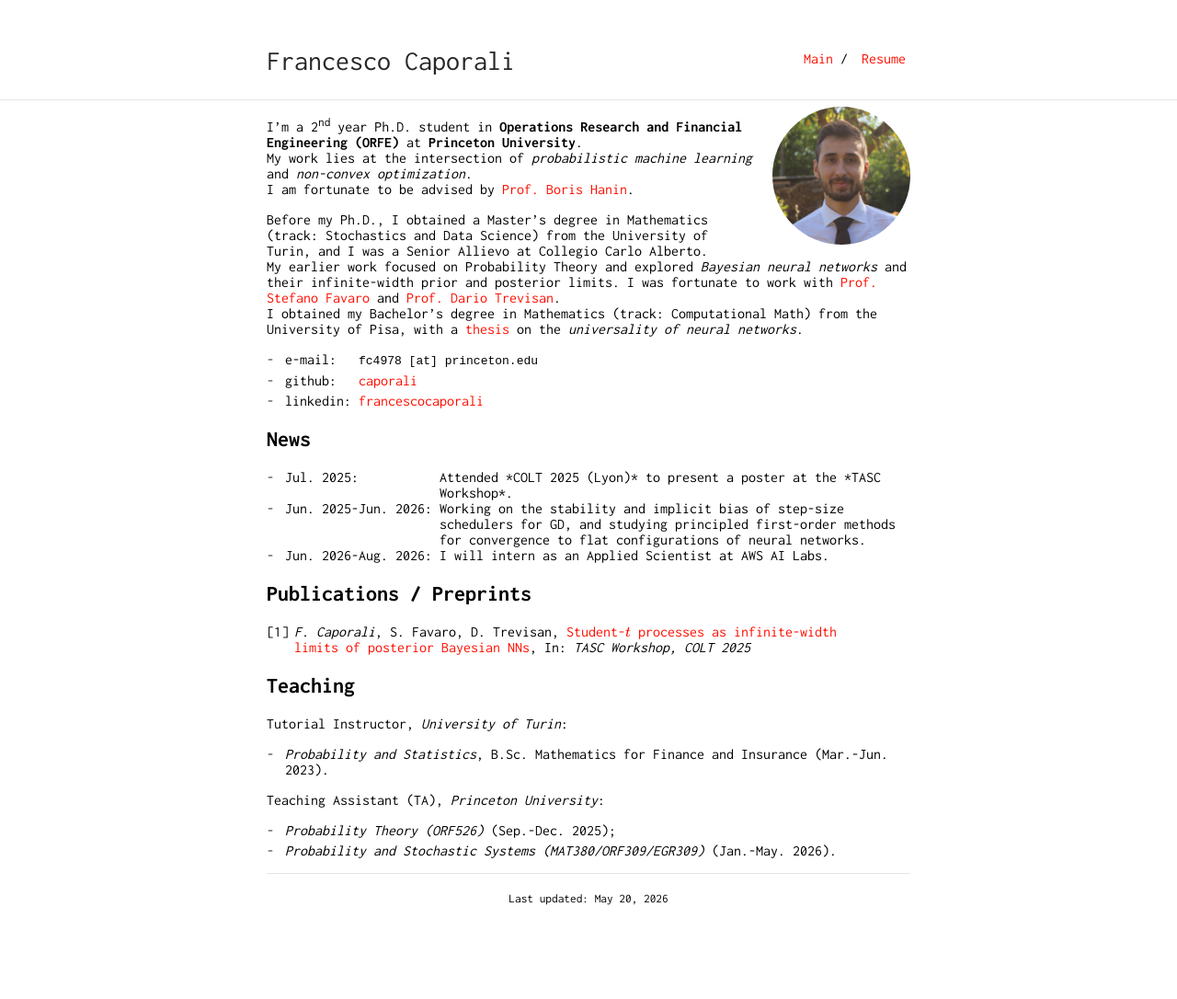
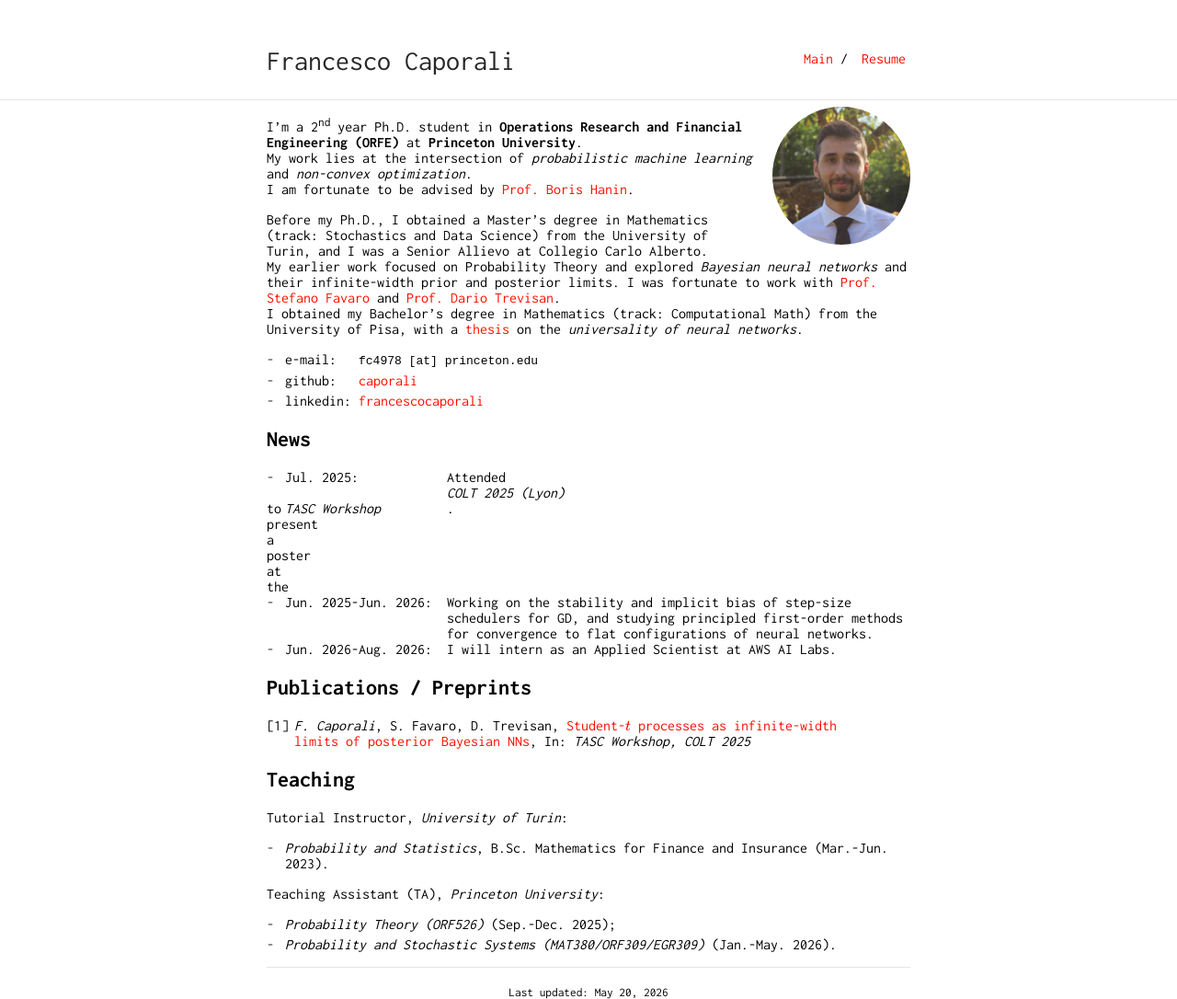
Before and after one commit to caporali/caporali.github.io, a Jekyll site: the page built from index.md, in a window 1280 px wide. Shown: the whole page at 92% size. Built offline with Jekyll 4.4.1, drawn with Linux system fonts in a browser that asks for light colours; before the commit the page ends 984 px from its top, so only the background shows below that.

Commit message:
structured attempt to fix news with <ul>

```diff
--- a/_sass/typography.scss
+++ b/_sass/typography.scss
@@ -48,7 +48,7 @@
     }
     ul.news > li {
         display: grid;
-        grid-template-columns: 20px 21ch 1fr;
+        grid-template-columns: 20px 22ch 1fr;
         margin: 0;
         position: static;
     }
--- a/index.md
+++ b/index.md
@@ -21,10 +21,16 @@
 
 ## News
 
-<ul class = "news" markdown = "1">
-	<li><span>Jul. 2025:</span> Attended *COLT 2025 (Lyon)* to present a poster at the *TASC Workshop*.</li>
-	<li><span>Jun. 2025-Jun. 2026:</span> Working on the stability and implicit bias of step-size schedulers for GD, and studying principled first-order methods for convergence to flat configurations of neural networks.</li>
-	<li><span>Jun. 2026-Aug. 2026:</span> I will intern as an Applied Scientist at AWS AI Labs.</li>
+<ul class = "news">
+	<li> <span> Jul. 2025: </span>
+		Attended <i>COLT 2025 (Lyon)</i> to present a poster at the <i>TASC Workshop</i>.
+	</li>
+	<li> <span> Jun. 2025-Jun. 2026: </span>
+		Working on the stability and implicit bias of step-size schedulers for GD, and studying principled first-order methods for convergence to flat configurations of neural networks.
+	</li>
+	<li> <span> Jun. 2026-Aug. 2026: </span>
+		I will intern as an Applied Scientist at AWS AI Labs.
+	</li>
 </ul>
 
 ## Publications / Preprints
```
